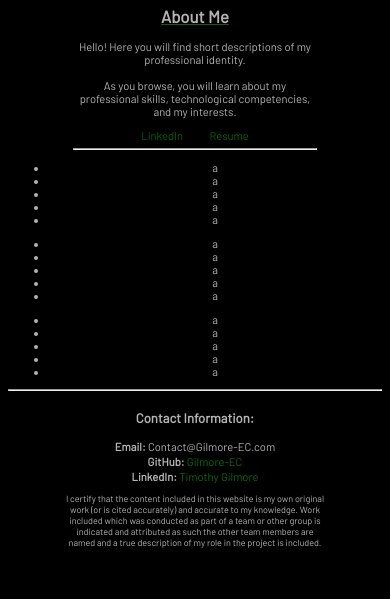
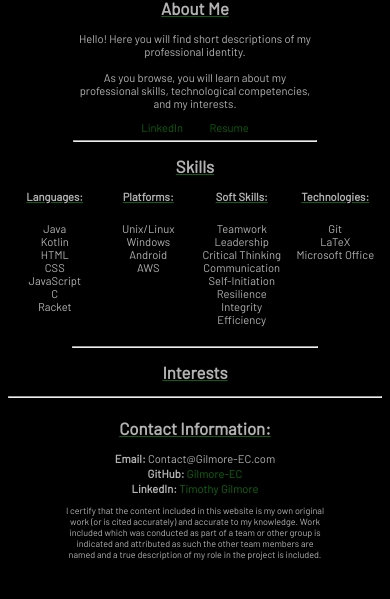
Before and after one commit to gilmore-ec/gilmore-ec.github.io, a plain HTML site: page about.html in a window 390 px wide. Shown: the part 61-660 px from the top of the page. Drawn offline with Linux system fonts and the light colour scheme.

Commit message:
-Set h2 to contsant subheader style -Added skill list styling -Added media query for computer monitor

```diff
--- a/about.html
+++ b/about.html
@@ -24,9 +24,8 @@
             <li><a href="contact.html"><b>Contact</b></a></li>
           </ul>
         </nav>
+        <hr />
       </header>
-
-      <hr />
 
       <!--Body-->
       <div class="about">
@@ -37,36 +36,64 @@
           <a href="assets/resume/Resume.pdf" target="_blank">Resume</a>
           <hr />
         </div>
-        <div class="skills">
+        <h2>Skills</h2>
+        <div class="type">
           <ul>
-            <li>a</li>
-            <li>a</li>
-            <li>a</li>
-            <li>a</li>
-            <li>a</li>
-          </ul>
-          <ul>
-            <li>a</li>
-            <li>a</li>
-            <li>a</li>
-            <li>a</li>
-            <li>a</li>
-          </ul>
-          <ul>
-            <li>a</li>
-            <li>a</li>
-            <li>a</li>
-            <li>a</li>
-            <li>a</li>
+            <li><b>Languages:</b></li>
+            <li><b>Platforms:</b></li>
+            <li><b>Soft Skills:</b></li>
+            <li><b>Technologies:</b></li>
           </ul>
         </div>
+        <div class="skillcontainer">
+          <div class="skill">
+            <ul>
+              <li>Java</li>
+              <li>Kotlin</li>
+              <li>HTML</li>
+              <li>CSS</li>
+              <li>JavaScript</li>
+              <li>C</li>
+              <li>Racket</li>
+            </ul>
+          </div>
+          <div class="skill">
+            <ul>
+              <li>Unix/Linux</li>
+              <li>Windows</li>
+              <li>Android</li>
+              <li>AWS</li>
+            </ul>
+          </div>
+          <div class="skill">
+            <ul>
+              <li>Teamwork</li>
+              <li>Leadership</li>
+              <li>Critical Thinking</li>
+              <li>Communication</li>
+              <li>Self-Initiation</li>
+              <li>Resilience</li>
+              <li>Integrity</li>
+              <li>Efficiency</li>
+            </ul>
+          </div>
+          <div class="skill">
+            <ul>
+              <li>Git</li>
+              <li>LaTeX</li>
+              <li>Microsoft Office</li>
+            </ul>
+          </div>
+        </div>
       </div>
+      <hr width="65%" />
+      <h2>Interests</h2>
       <!--End Body-->
 
       <hr />
 
       <div class="footer">
-        <h3>Contact Information:</h3>
+        <h2>Contact Information:</h2>
         <ul>
           <li><b>Email: </b>Contact@Gilmore-EC.com</li>
           <li><b>GitHub: </b><a href="https://www.github.com/gilmore-ec" target="_blank" class="links">Gilmore-EC</a></li>
```
